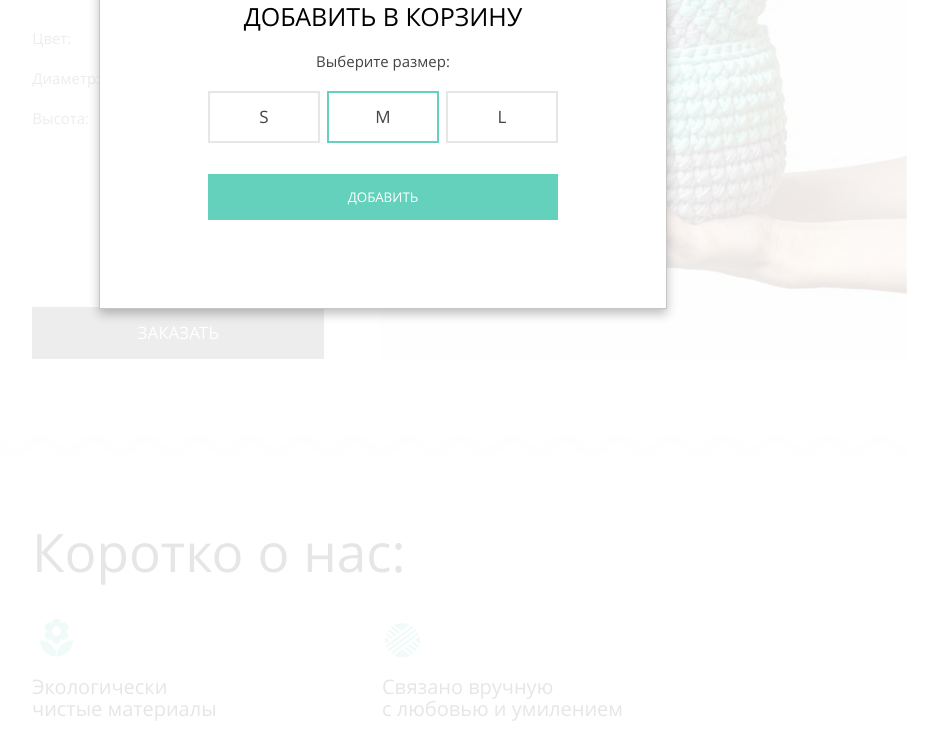
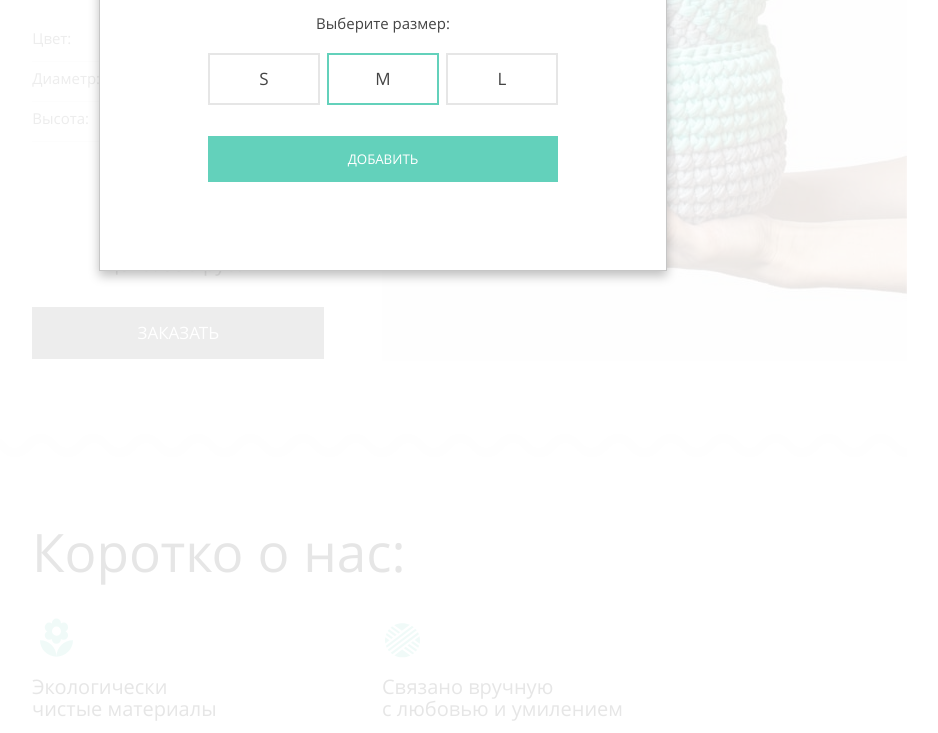
Before and after one commit to InnaTsyganenko/mishka, a website: page source/index.html in a window 1280 px wide. Both pictures are taken after a click on the button "ЗАКАЗАТЬ". Shown: the part 1181-1914 px from the top of the page, without its empty margins (258-1196 px from the left). Drawn offline with nearby package versions, Linux system fonts and the light colour scheme; files that its build step writes are made by us from their sources.

Commit message:
fixed modal window

```diff
--- a/source/js/modal.js
+++ b/source/js/modal.js
@@ -4,34 +4,17 @@ const productOrderButton = document.querySelector(".promoted-product__button-ord
 const cartButtons = document.querySelectorAll(".catalog__cart-button"); /* определяем кнопки на catalog page */
 const modalWindow = document.querySelector(".modal"); /* находим модальное окно */
 const modalOverlay = document.querySelector(".modal-overlay"); /* подложка для всей страницы, активна при появлении модального окна */
-const modalWindowHeight = getComputedStyle(modalWindow).height.replace('px', '') * 1.0; /* вычисляем и записываем высоту модального окна (приводим к числу) */
-
-function modalWindowPositionCalc (yCoord, yCoordSmall) { /* функция для вычисления позиции появления модального окна. */
-  if (yCoordSmall > modalWindowHeight) { /* yCoordSmall - расстояние от нажатой кнопки до верха окна (видимой части экрана). Проверяем, больше ли это расстояние высоты модального окна */
-    yCoord -= modalWindowHeight; /* yCoord - расстояние от нажатой кнопки до верха страницы (top: 0). Вычитаем высоту модального окна, чтобы показать его в видимой области */
-  }
-  return yCoord + 'px'; /* возвращаем верхнюю координату показа модального окна в px */
-/* функция нужна чтобы показать модальное окно полностью в пределах видимой области.
-Потому что пользователь может нажать на кнопку промотав её наверх.
-В таком случае без вычисления координат окно появляется на фиксированной высоте и это может быть не область просмотра.
-То есть нажимаешь на кнопку, а модальное окно появляется где-то вверху.
-А благодаря функции окно появляется в области просмотра */
-}
 
 if (productOrderButton != undefined) { /* проверяем, на какой из страниц мы находимся (определён ли класс .promoted-product__button-order) */
   productOrderButton.addEventListener("click", function () { /* клик на кнопку */
-    modalWindow.style.top = modalWindowPositionCalc(productOrderButton.offsetTop,
-      productOrderButton.getBoundingClientRect().top); /* присваиваем модальному окну вычисленную верхнюю координату top */
-    modalWindow.classList.add("modal-active"); /* показываем модальное окно */
-    modalOverlay.classList.add("modal-active"); /* показываем подложку */
+  modalWindow.classList.add("modal-active"); /* показываем модальное окно */
+  modalOverlay.classList.add("modal-active"); /* показываем подложку */
   });
 }
 
 if (cartButtons != undefined) { /* проверяем, на какой из страниц мы находимся (определён ли класс .catalog__cart-button) */
   for (i = 0; i < cartButtons.length; i++) { /* кнопок корзины на странице catalog пока 3, потом может стать больше. Делаем для них цикл */
     cartButtons[i].addEventListener("click", function () { /* клик на кнопку */
-      modalWindow.style.top = modalWindowPositionCalc(this.offsetTop,
-        this.getBoundingClientRect().top); /* присваиваем модальному окну вычисленную верхнюю координату top */
       modalWindow.classList.add("modal-active"); /* показываем модальное окно */
       modalOverlay.classList.add("modal-active"); /* показываем подложку */
     });
--- a/source/less/blocks/modal.less
+++ b/source/less/blocks/modal.less
@@ -11,8 +11,11 @@
 }
 
 .modal {
-  position: absolute;
-  top: 1046px;
+  position: fixed;
+  top: auto;
+  left: auto;
+  right: auto;
+  bottom: auto;
   display: none;
   z-index: 100;
   width: 320px;
```
